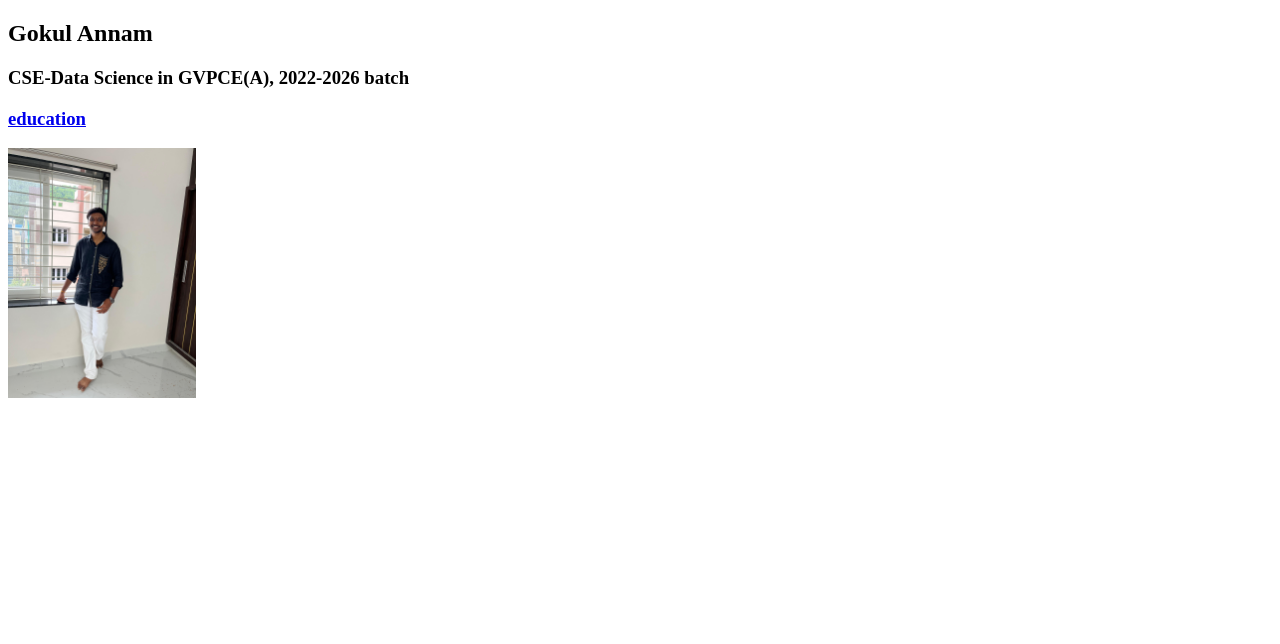
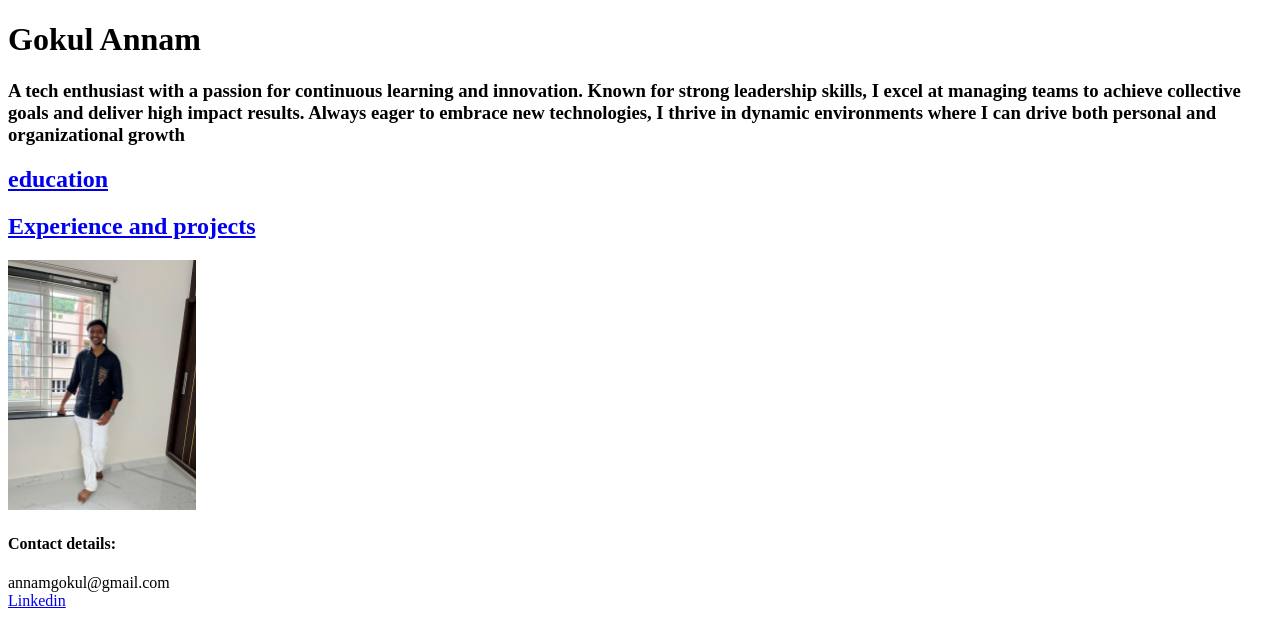
Before and after one commit to GokulAnnam-2/GokulAnnam-2.github.io, a plain HTML site: page index.html in a window 1280 px wide. Drawn offline with Linux system fonts and the light colour scheme.

Commit message:
Update index.html

```diff
--- a/index.html
+++ b/index.html
@@ -6,9 +6,25 @@
     <title>portfolio</title>
 </head>
 <body>
-    <h2>Gokul Annam</h2>
-    <h3>CSE-Data Science in GVPCE(A), 2022-2026 batch</h3>
-   <h3> <a href = "/practice2(education).html">education</a> </h3>
-   <img src = "/gokul at sonu house warming.jpg" alt = "my image" height = 250/>
+    <header>
+        <h1>Gokul Annam</h1>
+        <h3> A tech enthusiast with a passion for continuous learning and
+            innovation. Known for strong leadership skills, I excel at
+            managing teams to achieve collective goals and deliver high
+            impact results. Always eager to embrace new technologies, I
+            thrive in dynamic environments where I can drive both
+            personal and organizational growth</h3>
+    </header>
+    <main>
+        <h2> <a href = "/practice2(education).html" target="_main">education</a> </h2>
+        <h2><a href="/experience.html" target="_main">Experience and projects</a></h2>
+        <img src = "/gokul at sonu house warming.jpg" alt = "my image" height = 250/>
+    </main>
+   <footer>
+   <h4> Contact details:</h4>
+    annamgokul@gmail.com <br>
+    <a href="https://www.linkedin.com/in/gokul-annam-b1757528b?utm_source=share&utm_campaign=share_via&utm_content=profile&utm_medium=android_app"
+    target="_main">Linkedin</a>
+   </footer>
 </body>
 </html>
```
